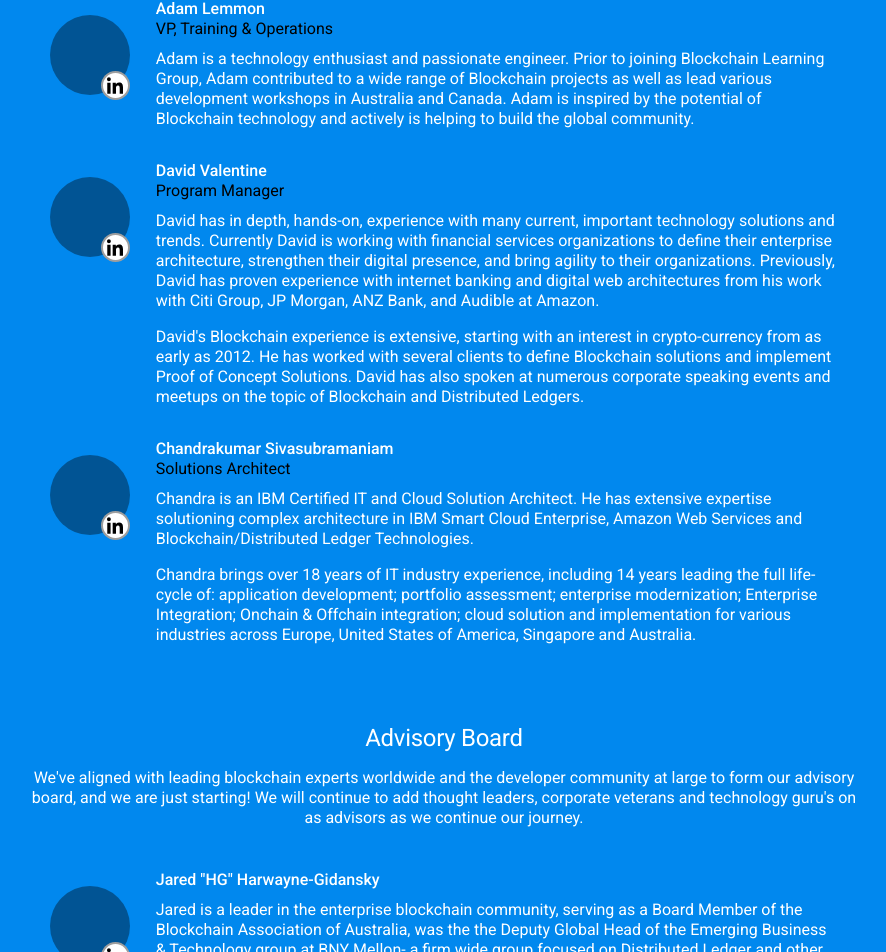
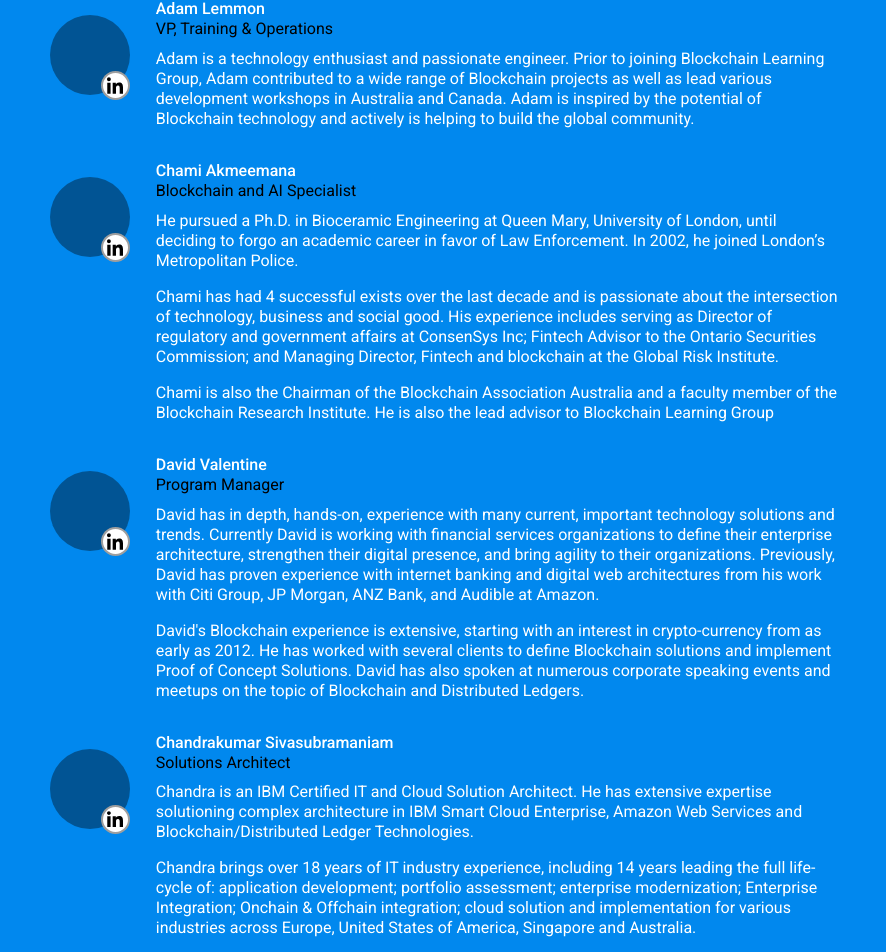
Before and after one commit to Blockchain-Learning-Group/Blockchain-Learning-Group.github.io, a React (Create React App) app: page / in a window 1280 px wide. Shown: the part 2778-3730 px from the top of the page, without its empty margins (196-1082 px from the left). Built offline with nearby package versions, Linux system fonts and the light colour scheme.

Commit message:
add(team:member)

```diff
--- a/src/components/Team.jsx
+++ b/src/components/Team.jsx
@@ -66,6 +66,30 @@ export default class extends React.Component {
                         </header>
                         <footer>
                             <h4>
+                                <div>Chami Akmeemana</div>
+                                <div>Blockchain and AI Specialist</div>
+                            </h4>
+                            <aside>
+                                <p>He pursued a Ph.D. in Bioceramic Engineering at Queen Mary, University of London, until deciding to forgo an academic career in favor of Law Enforcement. In 2002, he joined London’s Metropolitan Police.</p>
+                                <p>Chami has had 4 successful exists over the last decade and is passionate about the intersection of technology, business and social good. His experience includes serving as Director of regulatory and government affairs at ConsenSys Inc; Fintech Advisor to the Ontario Securities Commission; and Managing Director, Fintech and blockchain at the Global Risk Institute.</p>
+                                <p>Chami is also the Chairman of the Blockchain Association Australia and a faculty member of the Blockchain Research Institute. He is also the lead advisor to Blockchain Learning Group</p>
+                            </aside>
+                        </footer>
+                    </li>
+
+                    <li>
+                        <header>
+                            <div>
+                                <span className="avatar">
+                                    <img alt="" />
+                                </span>
+                                <span className="linkedin">
+                                    <a target="_blank" rel="noopener noreferrer" className="linkedin" href="https://ca.linkedin.com/company/blockchainlearninggroup"></a>
+                                </span>
+                            </div>
+                        </header>
+                        <footer>
+                            <h4>
                                 <div>David Valentine</div>
                                 <div>Program Manager</div>
                             </h4>
```
